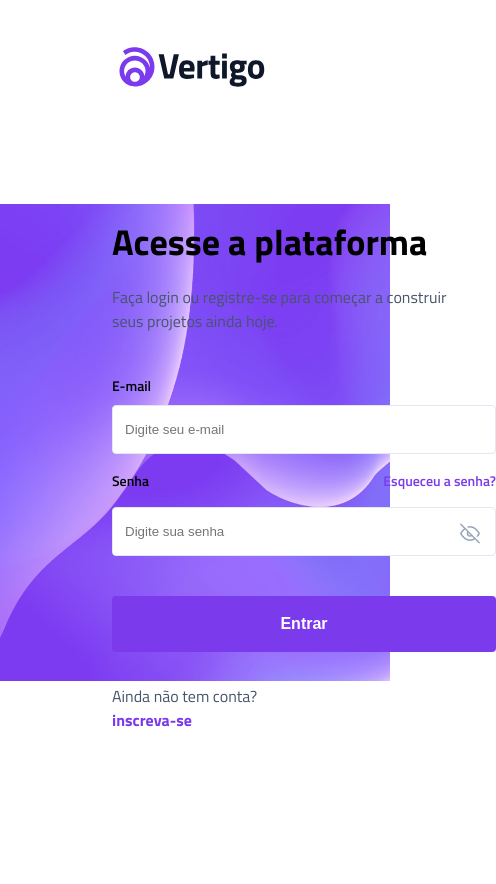
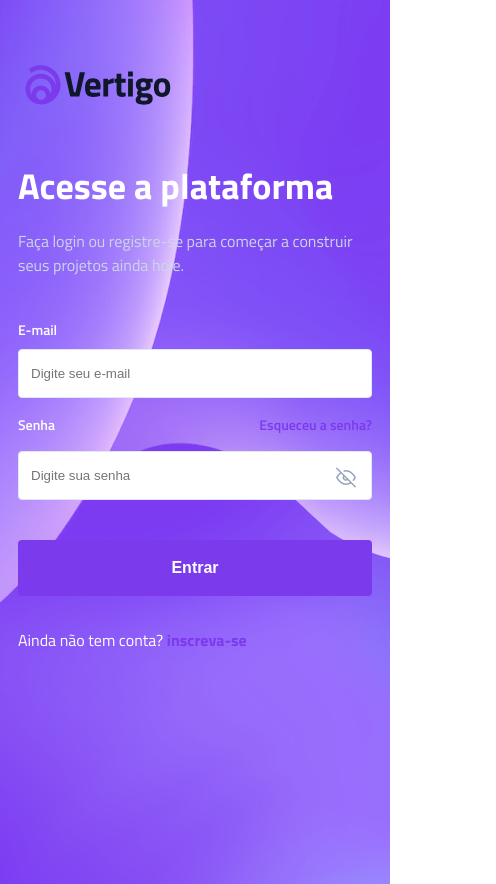
Before and after one commit to pablokaliel/boracodar-11, a React (Create React App) app: page / in a window 390 px wide. Shown: the whole page, 496 px wide, since content can reach past the window. Built offline with nearby package versions, Linux system fonts and the light colour scheme.

Commit message:
create mobile

```diff
--- a/src/Pages/home/styles.js
+++ b/src/Pages/home/styles.js
@@ -9,7 +9,10 @@ export const Container = styled.div`
     font-size: 16px;
     line-height: 24px;
     color: #475569;
+    @media (max-width: 770px) {
+color: white;
 
+  }
     a {
       font-weight: 700;
       font-size: 16px;
@@ -22,10 +25,19 @@ export const Container = styled.div`
       }
     }
   }
+  @media (max-width: 770px) {
+  padding:18px;
+  width: 100%;
+
+  }
 `;
 
 export const DivImg = styled.div`
   margin-bottom: 114px;
+
+  @media (max-width: 770px) {
+  margin-bottom:40px;
+  }
 `;
 
 export const DivAccess = styled.div`
@@ -33,6 +45,7 @@ export const DivAccess = styled.div`
   margin-bottom: 40px;
 
   h1 {
+    color:#fff;
     font-weight: 700;
     font-size: 36px;
     line-height: 55px;
@@ -41,6 +54,7 @@ export const DivAccess = styled.div`
   }
 
   span {
+    color:rgb(204 214 227);
     font-weight: 400;
     font-size: 16px;
     line-height: 24px;
@@ -65,6 +79,10 @@ export const Input = styled.input`
 
 export const DivInput = styled.div`
   width: 384px;
+  @media (max-width: 770px) {
+    width: 100%;
+    color:#fff;
+  }
 
   label {
     font-weight: 600;
@@ -86,6 +104,10 @@ export const DivInput = styled.div`
     color: #ffffff;
     background: #7c3aed;
     border-radius: 4px;
+
+    @media (max-width: 770px) {
+  width: 100%;
+  }
   }
 `;
 
--- a/src/Styles/GlobalStyles.js
+++ b/src/Styles/GlobalStyles.js
@@ -18,6 +18,12 @@
     background-repeat: no-repeat;
     background-position:right;
     background-size:contain;
+
+    @media (max-width: 770px) {
+    object-fit:cover;
+    background-size:auto;
+    background-position:center;
+  }
   }
 
   button{
```
